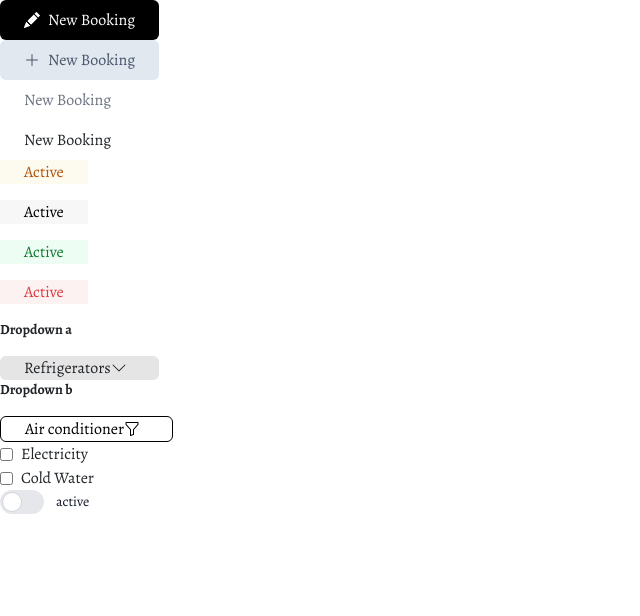
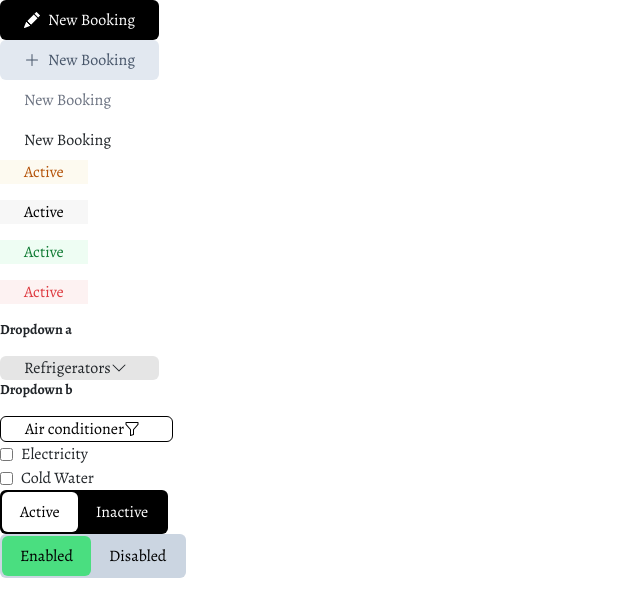
Before and after one commit to sysdale/concierge, a React (Create React App) app: page / in a window 1280 px wide. Shown: the top 616 px of the page, without its empty margins (0-640 px from the left). Built offline with nearby package versions, Linux system fonts and the light colour scheme.

Commit message:
toggle button done, need to improve code

```diff
--- a/src/App.js
+++ b/src/App.js
@@ -23,11 +23,7 @@ function App() {
       <Badge theme={"c"} content={"Active"} />
       <Badge theme={"d"} content={"Active"} />
 
-      <DropDownButton
-        theme={"input"}
-        content={"Dropdown a"}
-        placeholder={"Refrigerators"}
-      />
+      <DropDownButton content={"Dropdown a"} placeholder={"Refrigerators"} />
       <DropDownButton
         theme={"filter"}
         content={"Dropdown b"}
@@ -37,7 +33,12 @@ function App() {
       <Checkbox content={"Electricity"} />
       <Checkbox content={"Cold Water"} />
 
-      <ToggleButton content={"active"} />
+      <ToggleButton theme={"black_white"} />
+
+      <ToggleButton
+        content={{ trueMsg: "Enabled", falseMsg: "Disabled" }}
+        theme={"red_green"}
+      />
     </div>
   );
 }
--- a/src/components/DropDownButton.js
+++ b/src/components/DropDownButton.js
@@ -3,7 +3,7 @@ import React from "react";
 import Icons from "./Icons";
 
 const DropDownButton = ({
-  theme,
+  theme = "input",
   content,
   placeholder,
   width = 80,
--- a/src/components/ToggleButton.js
+++ b/src/components/ToggleButton.js
@@ -1,19 +1,69 @@
-import React from "react";
+import React, { useState } from "react";
 
-const ToggleButton = ({ content }) => {
+const ToggleButton = ({
+  content = { trueMsg: "Active", falseMsg: "Inactive" },
+  theme = "",
+}) => {
+  const [isChecked, setIsChecked] = useState(false);
+
+  const handleCheckboxChange = () => {
+    setIsChecked(!isChecked);
+  };
+
+  const active_tw = "`flex items-center space-x-[6px] rounded py-2 px-[18px] ";
+  const button_tw1 =
+    "shadow-card relative inline-flex cursor-pointer select-none items-center justify-center rounded-md bg-black p-0.5";
+
+  const button_tw2 =
+    "shadow-card relative inline-flex cursor-pointer select-none items-center justify-center rounded-md bg-slate-300 p-0.5";
+
   return (
     <div>
-      <label className="relative inline-flex items-center mr-5 cursor-pointer">
+      <label>
         <input
-          id={content}
+          id={theme}
           type="checkbox"
-          value={content}
-          className="sr-only peer"
+          className="sr-only"
+          checked={isChecked}
+          onChange={handleCheckboxChange}
         />
-        <div className="w-11 h-6 bg-gray-200 rounded-full peer peer-focus:ring-4 peer-focus:ring-red-300 dark:peer-focus:ring-red-800 dark:bg-gray-700 peer-checked:after:translate-x-full peer-checked:after:border-white after:content-[''] after:absolute after:top-0.5 after:left-[2px] after:bg-white after:border-gray-300 after:border after:rounded-full after:h-5 after:w-5 after:transition-all dark:border-gray-600 peer-checked:bg-red-600"></div>
-        <span className="ml-3 text-sm font-medium text-gray-900 dark:text-gray-300">
-          {content}
-        </span>
+        {theme === "black_white" && (
+          <div className={button_tw1}>
+            <span
+              className={`${active_tw} ${
+                !isChecked ? "text-black bg-white" : "text-white"
+              }`}
+            >
+              {content.trueMsg}
+            </span>
+            <span
+              className={`${active_tw} ${
+                isChecked ? "text-black bg-white" : "text-white"
+              }`}
+            >
+              {content.falseMsg}
+            </span>
+          </div>
+        )}
+
+        {theme === "red_green" && (
+          <div className={button_tw2}>
+            <span
+              className={`${active_tw} ${
+                !isChecked ? "text-black bg-green-400" : "text-black"
+              }`}
+            >
+              {content.trueMsg}
+            </span>
+            <span
+              className={`${active_tw} ${
+                isChecked ? "text-black bg-red-400" : "text-black"
+              }`}
+            >
+              {content.falseMsg}
+            </span>
+          </div>
+        )}
       </label>
     </div>
   );
```
